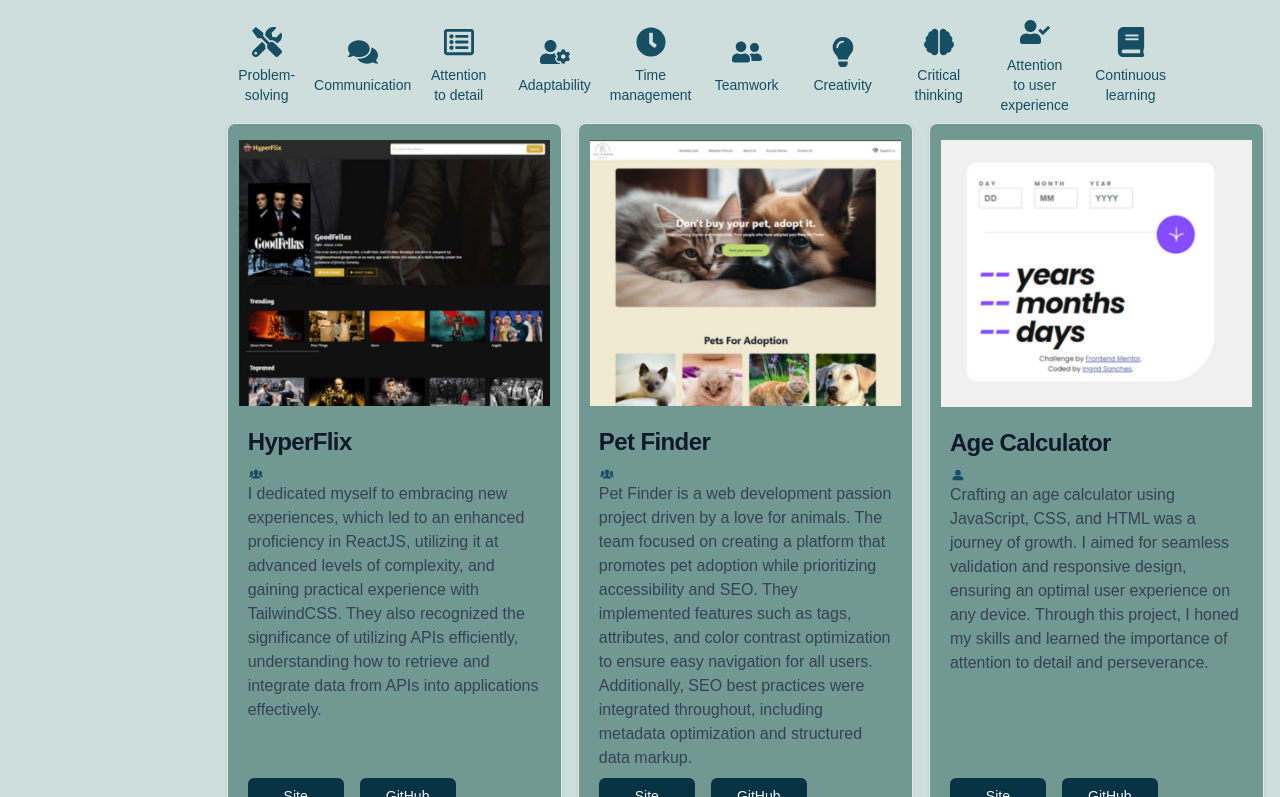
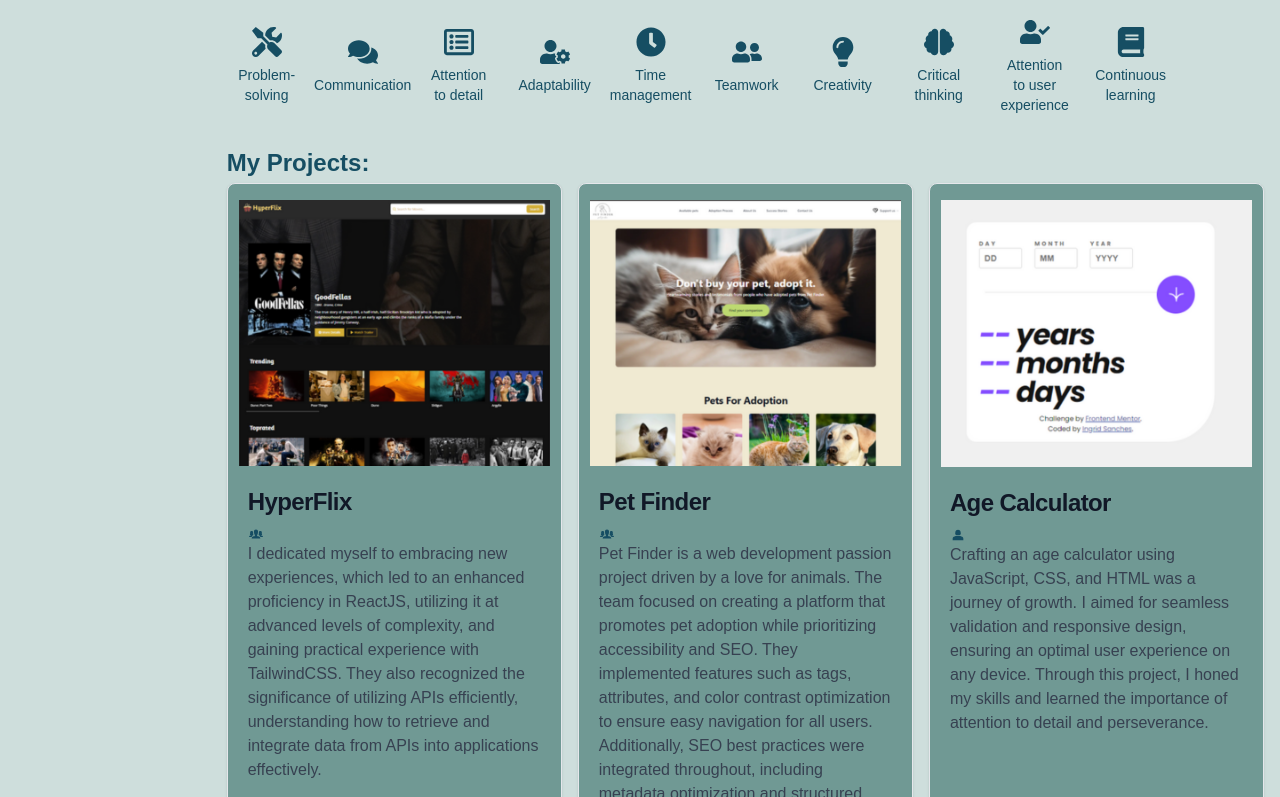
Before and after one commit to IngridAkeida/portfolio, a Next.js app: page / in a window 1280 px wide. Shown: the part 1403-2200 px from the top of the page. Built offline with nearby package versions, Linux system fonts and the light colour scheme; a web font is replaced by a local one; what tailwindcss-animated would draw is missing.

Commit message:
Refactor Main component layout

```diff
--- a/src/components/main/Main.tsx
+++ b/src/components/main/Main.tsx
@@ -49,10 +49,10 @@ const Main: React.FC = () => {
         </div>
 
         <div
-          id="about"
-          className="container scroll-mt-20 flex flex-col gap-4 justify-center items-center"
+          className="flex flex-col gap-4 justify-center items-center"
         >
-          <div className="scroll-m-8">
+          <div id="about" className="container
+          scroll-mt-96 md:scroll-mt-16">
             <h3 className=" text-2xl font-bold mt-2 mb-1">About me:</h3>
             <article className="text-md">
               I am a front-end developer, with a background in UX/UI and a
@@ -67,7 +67,7 @@ const Main: React.FC = () => {
               spooky surprises in my projects! 😉
             </article>
           </div>
-          <div id="skills" className="container scroll-mt-20">
+          <div id="skills" className="container scroll-mt-96 md:scroll-mt-16">
             <h3 className="text-2xl font-bold mt-2 mb-1">Skills:</h3>
             <article className="text-md">
               My journey began with a fascination for UI and UX, but soon, I
@@ -83,11 +83,12 @@ const Main: React.FC = () => {
             <TechnologiesList technologies={technologies} />
             <AbilitiesList abilities={abilities} />
           </div>
+          <div id="projects" className="container scroll-mt-96 md:scroll-mt-16" ref={projectsRef}>
+            <h3 className="text-2xl font-bold mt-2 mb-1">My Projects:</h3>
+            <CardProjects Projects={[]} />
+          </div>
         </div>
 
-        <div ref={projectsRef}>
-          <CardProjects Projects={[]} />
-        </div>
       </div>
     </main>
   );
```
